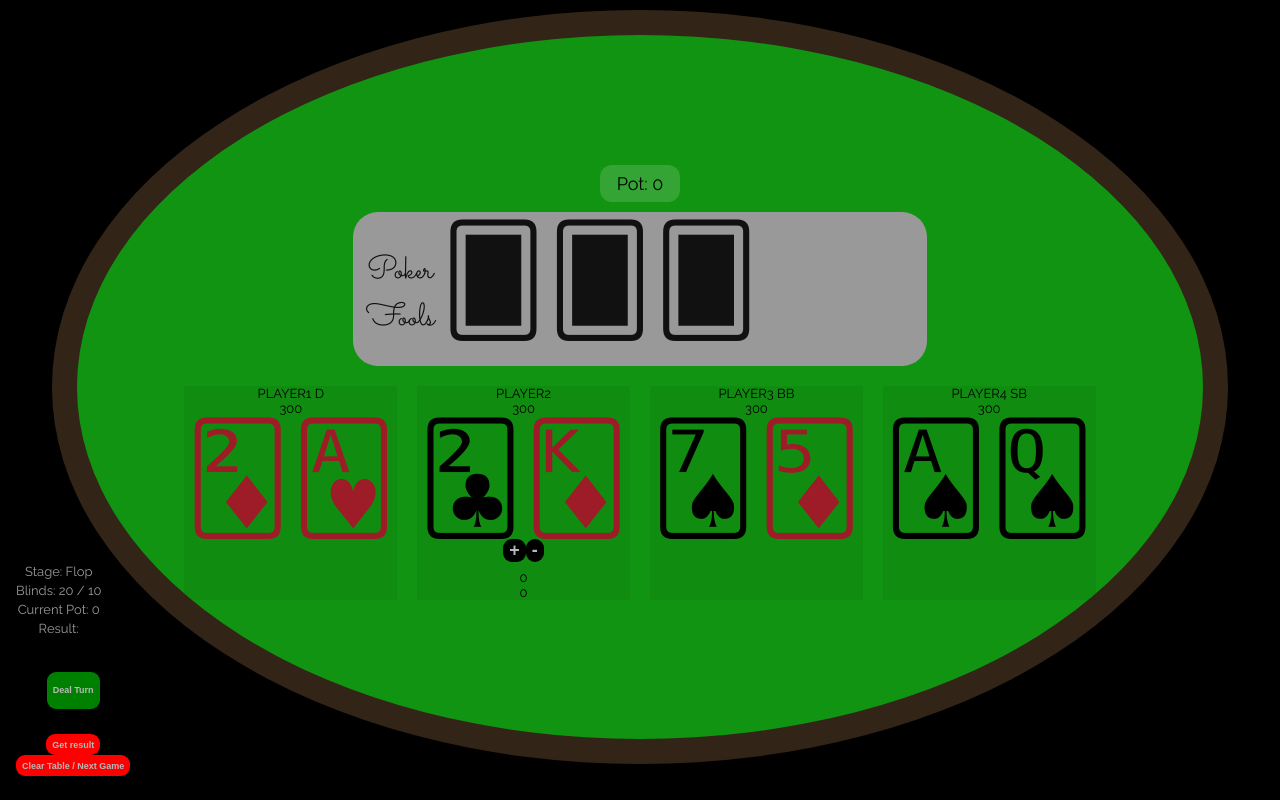
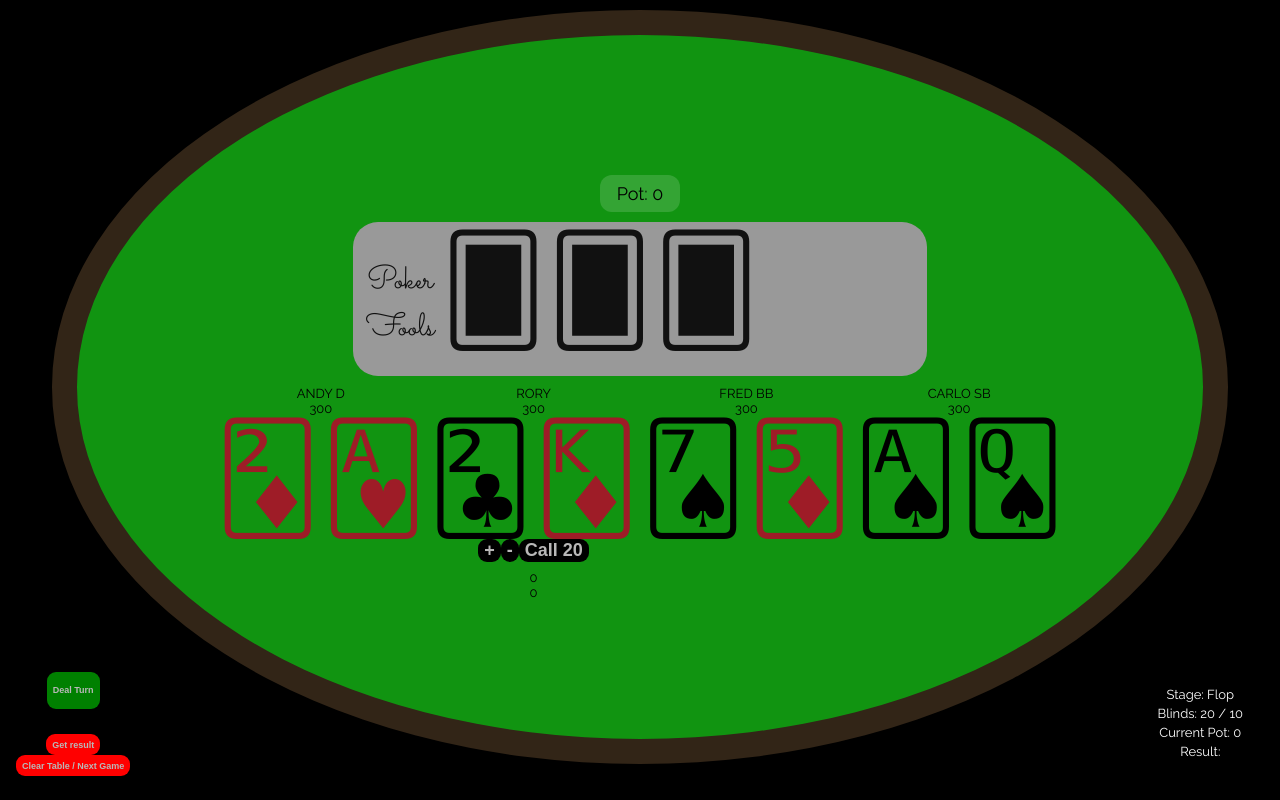
Before and after one commit to andrewneilclarke/poker-fools-react, a React (Create React App) app: page / in a window 1280 px wide. Built offline with nearby package versions, Linux system fonts and the light colour scheme.

Commit message:
change active player

```diff
--- a/src/App.tsx
+++ b/src/App.tsx
@@ -7,19 +7,18 @@ import { MyDeck, cardNames, cardBack } from './Deck'
 // Functions
 import { shuffle, getCardFace } from './Functions';
 // Types
-import { CardName, PlayerType, AppState, Gamestage, Deck, CardFace, RankingResult, Result } from './Interfaces'
+import { CardName, PlayerType, AppState, Gamestage, Deck, CardFace, RankingResult } from './Interfaces'
 //Components
 import Card from './components/Card';
 import Table from './components/Table';
 import Gameinfo from './components/Gameinfo';
-// import Player from './components/Player';
 
 
 const initialState: AppState = {
-  player1: { hand: [], stack: 300, bet: 0, name: 'player1', dealer: true, bigBlind: false, smallBlind: false, active: false },
-  player2: { hand: [], stack: 300, bet: 0, name: 'player2', dealer: false, bigBlind: false, smallBlind: false, active: true },
-  player3: { hand: [], stack: 300, bet: 0, name: 'player3', dealer: false, bigBlind: true, smallBlind: false, active: false },
-  player4: { hand: [], stack: 300, bet: 0, name: 'player4', dealer: false, bigBlind: false, smallBlind: true, active: false },
+  player1: { hand: [], stack: 300, bet: 0, name: 'andy', dealer: true, bigBlind: false, smallBlind: false, active: false, folded: false, allin: false },
+  player2: { hand: [], stack: 300, bet: 0, name: 'rory', dealer: false, bigBlind: false, smallBlind: false, active: true, folded: false, allin: false },
+  player3: { hand: [], stack: 300, bet: 0, name: 'fred', dealer: false, bigBlind: true, smallBlind: false, active: false, folded: false, allin: false },
+  player4: { hand: [], stack: 300, bet: 0, name: 'carlo', dealer: false, bigBlind: false, smallBlind: true, active: false, folded: false, allin: false },
   pot: 0
 }
 
@@ -32,7 +31,7 @@ const App = () => {
   const [burnt, setBurnt] = useState<CardName[]>([])
   const [displayDeck, setDisplayDeck] = useState<boolean>(false)
   const [gameOver, setGameOver] = useState<boolean>(false)
-  const [currentGameStage, setCurrentGameStage] = useState<string>(Gamestage[0])
+  const [currentGameStage, setCurrentGameStage] = useState<string>(Gamestage[1])
   let [liveDeck, setLiveDeck] = useState<Deck>([...cardNames])
   const [flipped, setFlipped] = useState<boolean>(true)
   const [flipTable, setFlipTable] = useState<boolean>(false)
@@ -40,12 +39,7 @@ const App = () => {
     winners: [],
     players: []
   })
-
-
-
-  // players: (4) [{…}, {…}, {…}, {…}]
-  // winners: [{…}]
-  // [[Prototype]]: Object
+  const [myError, setMyError] = useState<string | null>(null)
 
   // Calculate smallblind
   const smallBlind = bigBlind / 2
@@ -127,12 +121,18 @@ const App = () => {
 
   const fetchRankingResult = async () => {
     const finaltable = table.join(',')
-    let players: any = [player1, player2, player3, player4]
+    let players: PlayerType[] | string = [player1, player2, player3, player4]
     players = players.map((p) => `&pc[]=${p.hand.join(',')}`).join('')
     let url = `https://api.pokerapi.dev/v1/winner/texas_holdem?cc=${finaltable}${players}`;
-    const res = await fetch(url);
-    return res.json();
-  };
+    try {
+      const res = await fetch(url);
+      return res.json();
+    } catch (error) {
+      setMyError(`😖 Oh man! ${error}`);
+      console.log("PokerApi error", error);
+      throw error
+    }
+  }
 
   // const equalHand = (p: Player) => (r: Result) => r.hand === p.hand.join(',');
 
@@ -146,7 +146,6 @@ const App = () => {
     setCurrentGameStage(Gamestage[0])
     dispatch({ type: 'reset-player-cards' })
     refillDeck()
-    shuffleandSet()
   }
 
   return (
@@ -194,7 +193,7 @@ const App = () => {
       <Table table={table} currentGameStage={currentGameStage} dispatch={dispatch} gameResult={gameResult} players={players} pot={pot} cardBack={cardBack} flipped={flipped} setFlipped={setFlipped} getCardFace={getCardFace} gameOver={gameOver} bigBlind={bigBlind} smallBlind={smallBlind} flipTable={flipTable} />
 
       {/* GAME INFO / STATS DISPLAY */}
-      <Gameinfo bigBlind={bigBlind} currentGameStage={currentGameStage} pot={pot} smallBlind={smallBlind} gameResult={gameResult} players={players} />
+      <Gameinfo bigBlind={bigBlind} currentGameStage={currentGameStage} pot={pot} smallBlind={smallBlind} gameResult={gameResult} players={players} myError={myError} />
     </div>
 
   );
--- a/src/Reducer.ts
+++ b/src/Reducer.ts
@@ -1,31 +1,31 @@
-import { AppState } from './Interfaces'
+import { AppState, Action } from './Interfaces'
 
 export const betReducer = (state: AppState, action: any) => {
     switch (action.type) {
         case 'submit-bet': {
             switch (action.player.name) {
-                case 'player4': {
+                case 'carlo': {
                     return {
                         ...state,
                         player4: { ...state.player4, bet: state.player4.bet + action.betAmount, stack: state.player4.stack - action.betAmount },
                         pot: state.pot + action.betAmount
                     }
                 }
-                case 'player1': {
+                case 'andy': {
                     return {
                         ...state,
                         player1: { ...state.player1, bet: state.player1.bet + action.betAmount, stack: state.player1.stack - action.betAmount },
                         pot: state.pot + action.betAmount
                     }
                 }
-                case 'player2': {
+                case 'rory': {
                     return {
                         ...state,
                         player2: { ...state.player2, bet: state.player2.bet + action.betAmount, stack: state.player2.stack - action.betAmount },
                         pot: state.pot + action.betAmount
                     }
                 }
-                case 'player3': {
+                case 'fred': {
                     return {
                         ...state,
                         player3: { ...state.player3, bet: state.player3.bet + action.betAmount, stack: state.player3.stack - action.betAmount },
@@ -38,81 +38,172 @@ export const betReducer = (state: AppState, action: any) => {
             break;
         }
 
+        case 'make-active': {
+            // console.log('state: ', state)
+            // console.log(action.player, state)
 
-        case 'make-active': {
-            if (action.player.name === 'player4') {
-                return {
-                    ...state,
-                    player4: {
-                        ...state.player4, active: true
-                    },
-                    player3: {
-                        ...state.player3, active: false
-                    },
-                    player2: {
-                        ...state.player2, active: false
-                    },
-                    player1: {
-                        ...state.player1, active: false
-                    },
-                }
+            console.log('this players name: ', action.player.name)
+
+            const selectedArr = Object.entries(state).filter(p => p[1].name === action.player.name)
+            const selectedPlayerName = selectedArr[0][0]
+            const selectedActive = (selectedArr[0][1].active)
+            // console.log('selected player', selectedPlayer)
+            // console.log('player name from state: ', selectedActive)
+            // console.log(selectedActive)
+            const makeMeActive = Object.entries(state).filter(p => p[1].name === action.player.name)[0][0]
+            // console.log(Object.entries(state).filter((p) => p[1].name === action.player.name)[0])
+            // console.log(selectedPlayerName)
+            console.log(selectedPlayerName)
+            // const { selectedPlayerName: thisPlayer } = Object.entries(state)[0]
+            console.log(state[selectedPlayerName])
+            const hhhh = state[selectedPlayerName]
+            console.log(makeMeActive)
+
+            console.log(state[`${selectedPlayerName}`])
+
+            // const {selectedPlayerName} = state
+            // console.log(state[selectedPlayerName].active)
+            // return {
+            //     ...state,
+            //     state[action.player.name],
+            // }
+
+            return {
+                ...state,
+                // player4: {
+                //     ...state.player4, active: false
+                // },
+                // player3: {
+                //     ...state.player3, active: false
+                // },
+                // player2: {
+                //     ...state.player2, active: false
+                // },
+                // player1: {
+                //     ...state.player1, active: false
+                // },
+
+                makeMeActive: {
+                    ...state[selectedPlayerName], active: true
+                },
+
+                // if (action.player.name === 'carlo') {
+                //     return {
+                //         ...state,
+                //         player4: {
+                //             ...state.player4, active: true
+                //         },
+                //         player3: {
+                //             ...state.player3, active: false
+                //         },
+                //         player2: {
+                //             ...state.player2, active: false
+                //         },
+                //         player1: {
+                //             ...state.player1, active: false
+                //         },
+                //     }
+                // }
+                // if (action.player.name === 'fred') {
+                //     return {
+                //         ...state,
+                //         player3: {
+                //             ...state.player3, active: true
+                //         },
+                //         player4: {
+                //             ...state.player4, active: false
+                //         },
+                //         player2: {
+                //             ...state.player2, active: false
+                //         },
+                //         player1: {
+                //             ...state.player1, active: false
+                //         },
+                //     }
+                // }
+                // if (action.player.name === 'rory') {
+                //     return {
+                //         ...state,
+                //         player2: {
+                //             ...state.player2, active: true
+                //         },
+                //         player4: {
+                //             ...state.player4, active: false
+                //         },
+                //         player3: {
+                //             ...state.player3, active: false
+                //         },
+                //         player1: {
+                //             ...state.player1, active: false
+                //         },
+                //     }
+                // }
+                // if (action.player.name === 'andy') {
+                //     return {
+                //         ...state,
+                //         player1: {
+                //             ...state.player1, active: true
+                //         },
+                //         player4: {
+                //             ...state.player4, active: false
+                //         },
+                //         player2: {
+                //             ...state.player2, active: false
+                //         },
+                //         player3: {
+                //             ...state.player3, active: false
+                //         },
+                //     }
+
+                // }
+                // break;
             }
-            if (action.player.name === 'player3') {
-                return {
-                    ...state,
-                    player3: {
-                        ...state.player3, active: true
-                    },
-                    player4: {
-                        ...state.player4, active: false
-                    },
-                    player2: {
-                        ...state.player2, active: false
-                    },
-                    player1: {
-                        ...state.player1, active: false
-                    },
-                }
-            }
-            if (action.player.name === 'player2') {
-                return {
-                    ...state,
-                    player2: {
-                        ...state.player2, active: true
-                    },
-                    player4: {
-                        ...state.player4, active: false
-                    },
-                    player3: {
-                        ...state.player3, active: false
-                    },
-                    player1: {
-                        ...state.player1, active: false
-                    },
-                }
-            }
-            if (action.player.name === 'player1') {
-                return {
-                    ...state,
-                    player1: {
-                        ...state.player1, active: true
-                    },
-                    player4: {
-                        ...state.player4, active: false
-                    },
-                    player2: {
-                        ...state.player2, active: false
-                    },
-                    player3: {
-                        ...state.player3, active: false
-                    },
-                }
-
-            }
-            break;
         }
 
         case 'reset-player-cards': {
+            return {
+                ...state,
+                player1: { ...state.player1, hand: [] },
+                player2: { ...state.player2, hand: [] },
+                player3: { ...state.player3, hand: [] },
+                player4: { ...state.player4, hand: [] },
+            }
+        }
+        case 'call': {
+            console.log('call')
+            switch (action.player.name) {
+                case 'carlo': {
+                    return {
+                        ...state,
+                        player4: { ...state.player4, bet: action.bigBlind, stack: state.player4.stack - action.bigBlind },
+                        pot: state.pot + action.bigBlind
+                    }
+                }
+                case 'andy': {
+                    return {
+                        ...state,
+                        player1: { ...state.player1, bet: action.bigBlind, stack: state.player1.stack - action.bigBlind },
+                        pot: state.pot + action.bigBlind
+                    }
+                }
+                case 'rory': {
+                    console.log(action.betAmount, action.player, action.bigBlind)
+                    return {
+                        ...state,
+                        player2: { ...state.player2, bet: action.bigBlind, stack: state.player2.stack - action.bigBlind },
+                        pot: state.pot + action.bigBlind
+                    }
+                }
+                case 'fred': {
+                    return {
+                        ...state,
+                        player3: { ...state.player3, bet: action.bigBlind, stack: state.player3.stack - action.bigBlind },
+                        pot: state.pot + action.bigBlind
+                    }
+                }
+                default:
+                    break;
+            }
             return {
                 ...state,
                 player1: { ...state.player1, hand: [] },
--- a/src/components/Gameinfo.css
+++ b/src/components/Gameinfo.css
@@ -1,10 +1,15 @@
 .game-info {
-    /* background: none; */
-    color: #999;
+    background: black;
+    color: white;
+    padding: 5px;
+    border-radius: 12px;
     position: absolute;
-    bottom: 20vh;
-    left: 1rem;
+    bottom: 2rem;
+    right: 2rem;
     max-width: 8vw;
+    display: flex;
+    flex-direction: column;
+    align-items: center;
 }
 
 .game-info p {
--- a/src/components/Gameinfo.tsx
+++ b/src/components/Gameinfo.tsx
@@ -1,7 +1,6 @@
 import './Gameinfo.css'
 import { useState } from 'react'
 import { RankingResult, PlayerType } from '../Interfaces'
-import Player from './Player'
 
 interface Props {
     currentGameStage: string,
@@ -10,9 +9,10 @@ interface Props {
     pot: number,
     gameResult: RankingResult,
     players: PlayerType[],
+    myError: any,
 }
 
-const Gameinfo: React.FC<Props> = ({ currentGameStage, bigBlind, smallBlind, pot, gameResult, players }) => {
+const Gameinfo: React.FC<Props> = ({ currentGameStage, bigBlind, smallBlind, pot, gameResult, players, myError }) => {
     const [message, setMessage] = useState<string>('')
 
     const getWinnerName = (gameResult: RankingResult, players: PlayerType[]): string[] | string => {
@@ -29,9 +29,9 @@ const Gameinfo: React.FC<Props> = ({ currentGameStage, bigBlind, smallBlind, pot
     }
     // || 'straight' || 'flush' || 'full_house'
     const formatWinnerHand = (str: string) => {
-        let formattedStr: string;
-        if (str.toLowerCase() === 'pair' || 'straight' || 'flush' || 'full_house') {
-            formattedStr = `a ${str.toLowerCase().replaceAll('_', ' ')}`
+        let formattedStr = str.toLowerCase()
+        if (formattedStr === 'pair' || formattedStr === 'straight' || formattedStr === 'flush' || formattedStr === 'full_house') {
+            formattedStr = `a ${formattedStr.replaceAll('_', ' ')}`
         }
         else {
             formattedStr = `${str.toLowerCase().replaceAll('_', ' ')}`
@@ -45,7 +45,11 @@ const Gameinfo: React.FC<Props> = ({ currentGameStage, bigBlind, smallBlind, pot
             <p>Blinds: {`${bigBlind} / ${smallBlind}`}</p>
             <p>Current Pot: {pot}</p>
             <p>Result: {message}</p>
-            <p>{gameResult.winners.length === 1 && `${getWinnerName(gameResult, players)} wins with ${formatWinnerHand(gameResult.winners[0].result)}`}</p>
+            {gameResult.winners.length === 1 &&
+                <p>{`${getWinnerName(gameResult, players)} wins with ${formatWinnerHand(gameResult.winners[0].result)} ${gameResult.winners[0].hand}`}</p>
+            }
+            {myError && <p>{myError}</p>}
+
         </div>
     )
 
--- a/src/components/Player.tsx
+++ b/src/components/Player.tsx
@@ -1,5 +1,5 @@
 import { useState } from 'react'
-import { CardName, PlayerType } from '../Interfaces'
+import { PlayerType } from '../Interfaces'
 import Card from "./Card"
 
 interface Props {
@@ -9,10 +9,11 @@ interface Props {
     flipped: boolean,
     setFlipped: any,
     dispatch: React.Dispatch<any>,
-    smallBlind: number
+    smallBlind: number,
+    bigBlind: number,
 }
 
-const Player: React.FC<Props> = ({ player, getCardFace, cardBack, flipped, setFlipped, dispatch, smallBlind }) => {
+const Player: React.FC<Props> = ({ player, getCardFace, cardBack, flipped, setFlipped, dispatch, smallBlind, bigBlind }) => {
     const [betAmount, setBetAmount] = useState(0)
 
     return (
@@ -38,6 +39,7 @@ const Player: React.FC<Props> = ({ player, getCardFace, cardBack, flipped, setFl
                                 }
                             }
                             }>-</button>
+                            {player.bet < bigBlind && <button onClick={() => dispatch({ type: 'call', betAmount, player, bigBlind })}>Call {bigBlind}</button>}
                             <form onSubmit={(e) => {
                                 e.preventDefault();
                                 dispatch({ type: 'submit-bet', betAmount, player });
--- a/src/components/Table.tsx
+++ b/src/components/Table.tsx
@@ -41,7 +41,7 @@ const Table: React.FC<Props> = ({ table, players, pot, gameResult, dispatch, get
 
                 <div className="players">
                     {players && players.map(player => (
-                        <Player key={player.name} player={player} getCardFace={getCardFace} cardBack={cardBack} flipped={flipped} setFlipped={setFlipped} smallBlind={smallBlind} dispatch={dispatch} />
+                        <Player key={player.name} player={player} getCardFace={getCardFace} cardBack={cardBack} flipped={flipped} setFlipped={setFlipped} smallBlind={smallBlind} bigBlind={bigBlind} dispatch={dispatch} />
                     ))}
                 </div>
             </div>
```
Also changed, not shown: src/Interfaces.ts (+18 -2 lines).
